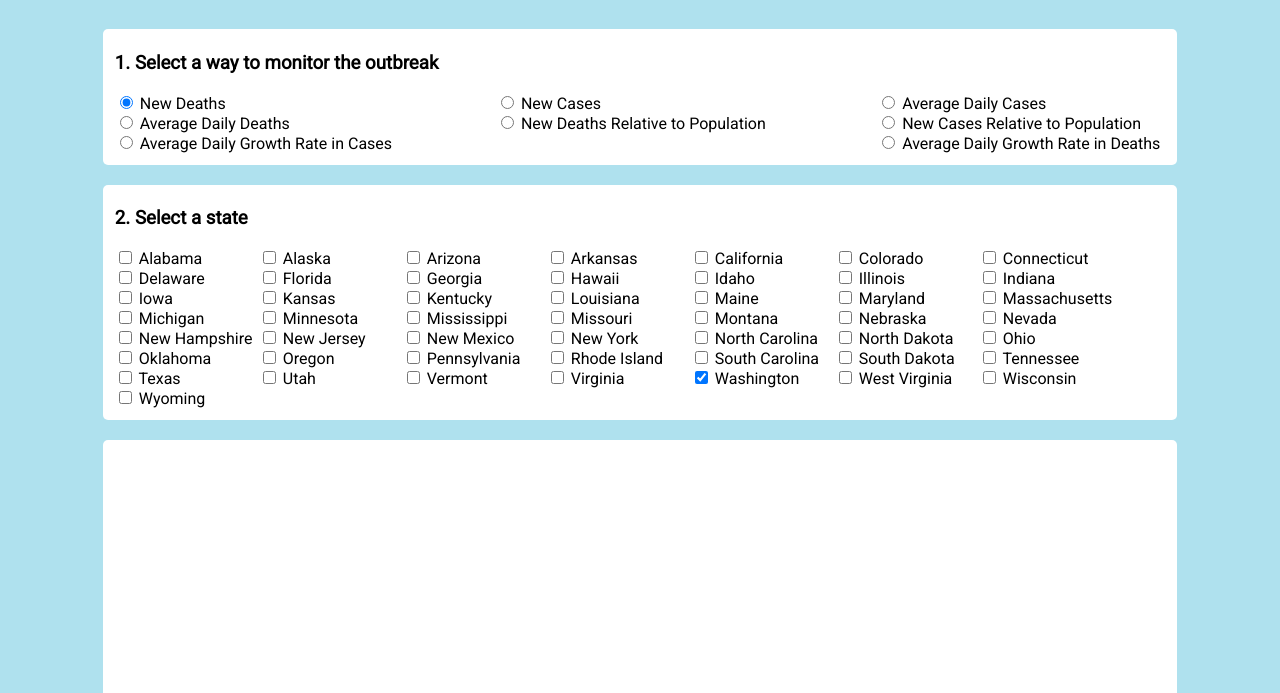
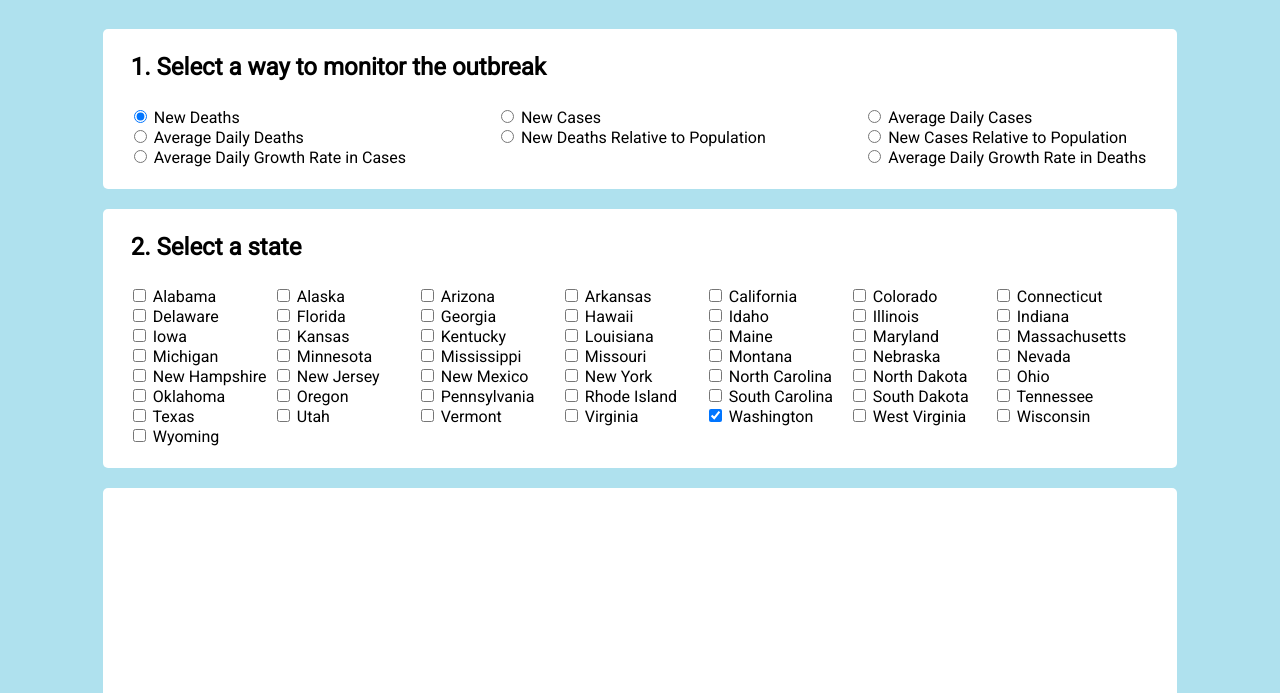
Before and after one commit to ejdeposit/frontend-project, a plain HTML site: page index.html in a window 1280 px wide. Shown: the part 107-800 px from the top of the page. Drawn offline with nearby package versions, Linux system fonts and the light colour scheme; no server answers.

Commit message:
fixed accessibility issues

```diff
--- a/index.html
+++ b/index.html
@@ -14,11 +14,17 @@
   </head>
   <body>
     <div class="container-container">
+      <header>
         <div class="title">
           <h1>Monitor The Coronavirus Outbreak</h1>
         </div>
+      </header>
+      <main>
         <div id="variable-input" class="input-container container">
-        <h3>1. Select a way to monitor the outbreak</h3>
+          <fieldset>
+            <legend>
+              <h2>1. Select a way to monitor the outbreak</h2>
+            </legend>
             <div class="options-flex-container graph-options">
               <div class="graph-flex-item">
                 <input type="radio" id="deathIncrease" name="metric" value="deathIncrease" class="graph-type" checked>
@@ -60,10 +66,15 @@
                 <label for="avgDailyGrowthRateDeaths">Average Daily Growth Rate in Deaths</label>
               </div>
             </div>
+          </fieldset>
         </div>
 
-      <div class="input-container container">
-        <h3>2. Select a state</h3>
+        <div class="input-container container" id="states-input-section">
+          <fieldset>
+            <legend>
+              <h2>2. Select a state</h2>
+            </legend>
+
             <div id="state-input" class="container options-flex-container">
               <!--start states-->
               <div class="state-flex-item">
@@ -318,11 +329,13 @@
 
              <!-- states end-->
             </div>
+          </fieldset>
         </div>
 
         <div id="output" class="container">
           <canvas id="myChart" aria-label="donut chart" role="img"></canvas>
         </div>
+      </main>
     </div>
     <script src="https://cdnjs.cloudflare.com/ajax/libs/moment.js/2.22.2/moment.min.js"></script>
     <script src="https://cdnjs.cloudflare.com/ajax/libs/Chart.js/2.7.3/Chart.min.js"></script>
--- a/style.css
+++ b/style.css
@@ -65,6 +65,14 @@ height: 100px;
     width: 12em;
 }
 */
+fieldset{
+    border: 0px;
+  }
+/*
+#states-input-section{
+    padding-left: 25px;
+}
+*/
 
 @media (max-width: 468px){
     div.form{
```
Also changed, not shown: todo.txt (+7 -0 lines). Lines whose indentation alone changed are shown as unchanged.
